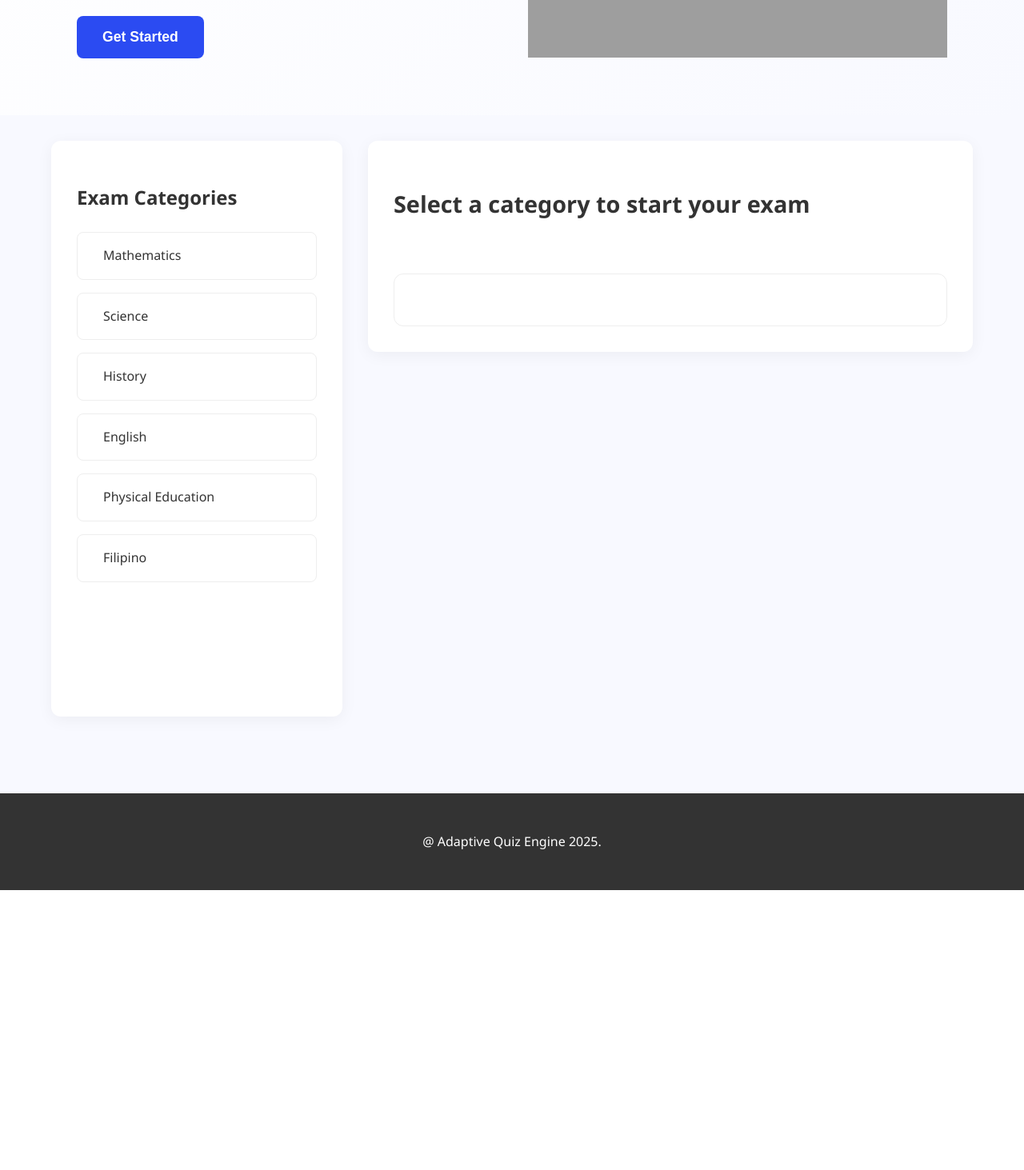
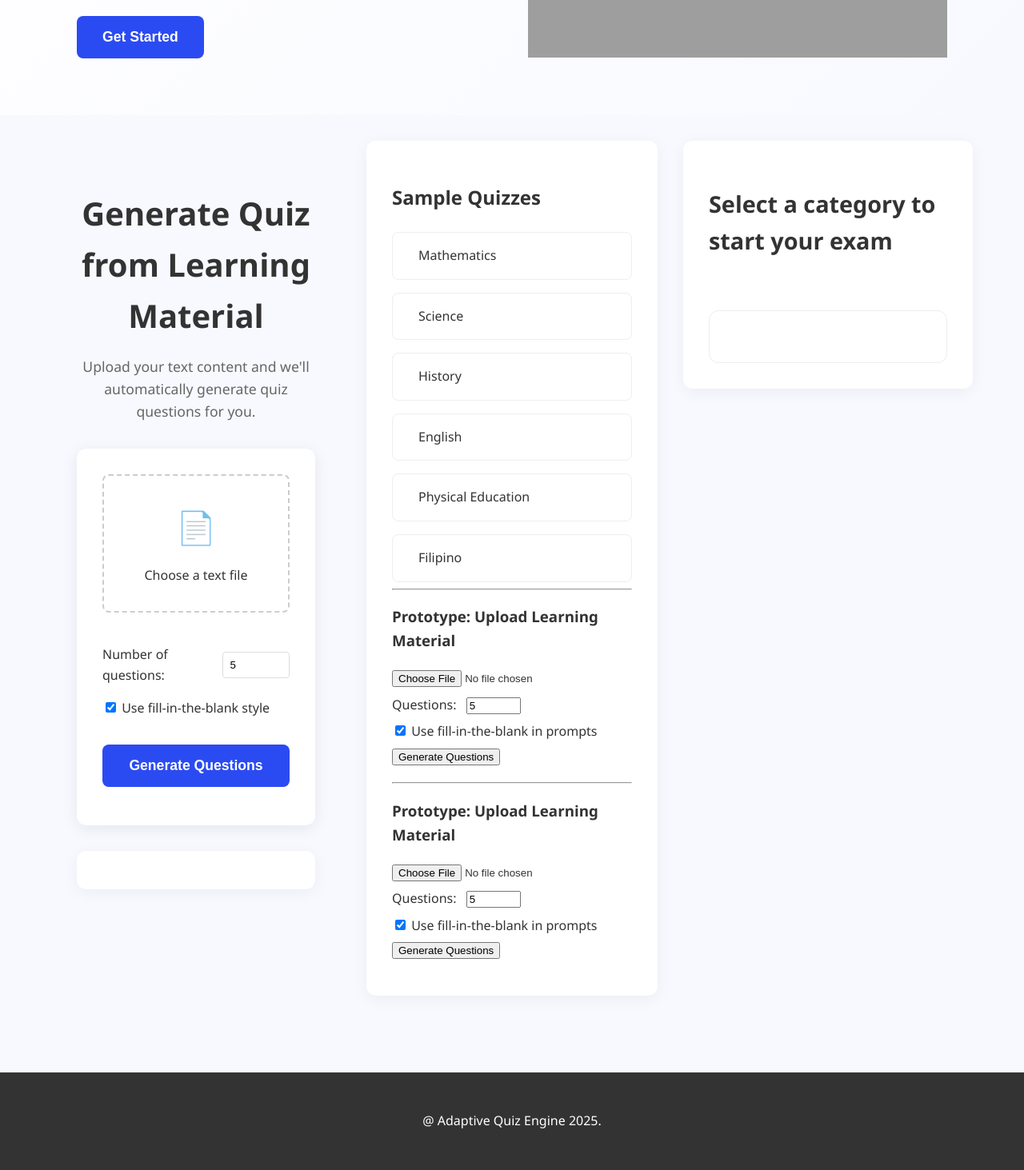
Before and after one commit to rosemariearcangeles/CPT---11-Avena-Cabuyao-Arcangeles, a PHP site: page / in a window 1280 px wide. Shown: the part 495-1958 px from the top of the page at 80% size. Before the commit the page ends 1608 px from the top, so only its background shows below. Run offline with PHP 8.4, Linux system fonts and the light colour scheme; grey boxes are pictures that could not be loaded.

Commit message:
working on file upload function

```diff
--- a/Avena, Cabuyao, Arcangeles, with JS/quiz engine/index.html
+++ b/Avena, Cabuyao, Arcangeles, with JS/quiz engine/index.html
@@ -34,8 +34,54 @@
   </div>
 
   <div class="container">
+    <main class="main-content">
+      <!-- Main Upload Section -->
+      <div class="upload-section">
+        <h1>Generate Quiz from Learning Material</h1>
+        <p class="upload-description">Upload your text content and we'll automatically generate quiz questions for you.</p>
+
+        <div class="upload-card">
+          <div class="file-upload">
+            <label for="material-file" class="file-label">
+              <span class="upload-icon">📄</span>
+              <span>Choose a text file</span>
+              <input type="file" id="material-file" accept=".txt">
+            </label>
+          </div>
+
+          <div class="generation-options">
+            <div class="option-group">
+              <label for="num-questions">Number of questions:</label>
+              <input type="number" id="num-questions" value="5" min="1" max="20">
+            </div>
+            <div class="option-group">
+              <label>
+                <input type="checkbox" id="include-blank" checked>
+                Use fill-in-the-blank style
+              </label>
+            </div>
+            <button id="generate-btn" class="primary-button">Generate Questions</button>
+          </div>
+        </div>
+
+        <!-- Preview Section -->
+        <div id="generated-preview" class="preview-section"></div>
+        <button id="import-btn" class="import-button" style="display: none;">Start Quiz</button>
+      </div>
+
+      <!-- Quiz Section -->
+      <div class="exam-container" style="display: none;" id="quiz-section">
+        <form id="quiz-form">
+          <h2 id="quiz-title">Quiz from Your Material</h2>
+          <div id="quiz-questions" class="question-grid"></div>
+          <button type="submit" id="submit-btn" class="submit-button">Submit Answers</button>
+        </form>
+        <div id="quiz-result" class="result-card"></div>
+      </div>
+    </main>
+
     <aside class="sidebar">
-      <h2>Exam Categories</h2>
+      <h2>Sample Quizzes</h2>
       <div class="category-cards">
         <div class="category-card" onclick="loadQuiz('math')">
           <i class="category-icon math-icon"></i>
@@ -62,6 +108,40 @@
           <span>Filipino</span>
         </div>
       </div>
+
+      <hr />
+      <h3>Prototype: Upload Learning Material</h3>
+      <div id="uploader-panel">
+        <input type="file" id="material-file" accept=".txt" />
+        <div style="margin-top:8px;">
+          <label for="num-questions">Questions:</label>
+          <input id="num-questions" type="number" value="5" min="1" max="20" style="width:60px; margin-left:8px;" />
+        </div>
+        <div style="margin-top:8px;">
+          <label><input type="checkbox" id="include-blank" checked /> Use fill-in-the-blank in prompts</label>
+        </div>
+        <button id="generate-btn" style="margin-top:8px;">Generate Questions</button>
+
+        <div id="generated-preview" style="margin-top:12px; max-height:220px; overflow:auto; font-size:0.95rem;"></div>
+        <button id="import-btn" style="display:none; margin-top:8px;">Import to Quiz</button>
+      </div>
+
+      <hr />
+      <h3>Prototype: Upload Learning Material</h3>
+      <div id="uploader-panel">
+        <input type="file" id="material-file" accept=".txt" />
+        <div style="margin-top:8px;">
+          <label for="num-questions">Questions:</label>
+          <input id="num-questions" type="number" value="5" min="1" max="20" style="width:60px; margin-left:8px;" />
+        </div>
+        <div style="margin-top:8px;">
+          <label><input type="checkbox" id="include-blank" checked /> Use fill-in-the-blank in prompts</label>
+        </div>
+        <button id="generate-btn" style="margin-top:8px;">Generate Questions</button>
+
+        <div id="generated-preview" style="margin-top:12px; max-height:220px; overflow:auto; font-size:0.95rem;"></div>
+        <button id="import-btn" style="display:none; margin-top:8px;">Import to Quiz</button>
+      </div>
     </aside>
     <main class="main-content">
       <div class="exam-container">
--- a/Avena, Cabuyao, Arcangeles, with JS/quiz engine/script.js
+++ b/Avena, Cabuyao, Arcangeles, with JS/quiz engine/script.js
@@ -1,3 +1,6 @@
+let uploadedText = '';
+let generatedQuestions = [];
+
 const quizzes = {
   math: [
     {
@@ -185,3 +188,169 @@ function showResult() {
     document.getElementById('quiz-result').innerHTML += `<button onclick="loadQuiz('${currentCategory}')">Try Again</button>`;
   }
 }
+
+// File upload and question generation handling
+// Helper functions for question generation
+function generateQuestionsFromText(text, numQuestions = 5, includeBlank = true) {
+  if (!text || text.trim().length === 0) return [];
+
+  // Basic sentence splitting
+  const sentences = text.split(/[.!?][\s\n]+/).map(s => s.trim()).filter(s => s.length > 20);
+  const candidates = sentences.slice(0, Math.max(numQuestions, sentences.length));
+
+  // Simple word extraction
+  const words = text.toLowerCase()
+    .replace(/[\n\r]/g, ' ')
+    .split(/[^a-z]+/)
+    .filter(w => w.length > 3);
+
+  const questions = [];
+  for (let i = 0; i < Math.min(numQuestions, candidates.length); i++) {
+    const sent = candidates[i];
+    // Find the longest word as keyword (simple approach)
+    const keyword = sent.split(/\s+/)
+      .map(w => w.replace(/[^a-zA-Z]/g, ''))
+      .filter(w => w.length > 3)
+      .sort((a, b) => b.length - a.length)[0];
+
+    if (!keyword) continue;
+
+    const blankSentence = includeBlank
+      ? sent.replace(new RegExp(keyword, 'i'), '_____')
+      : sent;
+
+    // Generate distractors from other words
+    const otherWords = words.filter(w => w !== keyword.toLowerCase());
+    const distractors = otherWords
+      .sort(() => Math.random() - 0.5)
+      .slice(0, 3);
+
+    questions.push({
+      question: `Fill in: ${blankSentence}`,
+      options: shuffleArray([keyword, ...distractors]),
+      answer: keyword
+    });
+  }
+
+  return questions;
+}
+
+function renderGeneratedPreview(list) {
+  const container = document.getElementById('generated-preview');
+  const importBtn = document.getElementById('import-btn');
+  container.innerHTML = '';
+
+  if (!list || list.length === 0) {
+    container.innerHTML = `
+      <div class="preview-message">
+        <p>No questions could be generated. Try uploading different text with more complete sentences.</p>
+      </div>
+    `;
+    importBtn.style.display = 'none';
+    return;
+  }
+
+  list.forEach((q, idx) => {
+    const div = document.createElement('div');
+    div.className = 'question-preview';
+    div.innerHTML = `
+      <h3>Question ${idx + 1}</h3>
+      <p class="question-text">${q.question}</p>
+      <div class="options-list">
+        ${q.options.map(opt => `
+          <div class="option-item">
+            <span class="option-marker">•</span>
+            ${opt}
+          </div>
+        `).join('')}
+      </div>
+    `;
+    container.appendChild(div);
+  });
+
+  // Show import button with counter
+  importBtn.style.display = 'block';
+  importBtn.textContent = `Start Quiz (${list.length} questions)`;
+
+  // Scroll preview into view
+  container.scrollIntoView({ behavior: 'smooth', block: 'nearest' });
+}
+
+function shuffleArray(arr) {
+  const array = [...arr];
+  for (let i = array.length - 1; i > 0; i--) {
+    const j = Math.floor(Math.random() * (i + 1));
+    [array[i], array[j]] = [array[j], array[i]];
+  }
+  return array;
+}
+
+document.getElementById('generate-btn').addEventListener('click', () => {
+  const fileInput = document.getElementById('material-file');
+  const generateBtn = document.getElementById('generate-btn');
+  const num = parseInt(document.getElementById('num-questions').value || '5', 10);
+  const includeBlank = document.getElementById('include-blank').checked;
+
+  // Basic validation
+  if (fileInput.files.length === 0) {
+    alert('Please choose a .txt file with learning material.');
+    return;
+  }
+
+  const file = fileInput.files[0];
+  // Add file size check (1MB limit)
+  if (file.size > 1024 * 1024) {
+    alert('File is too large. Please choose a file under 1MB.');
+    return;
+  }
+
+  // Show loading state
+  generateBtn.disabled = true;
+  generateBtn.textContent = 'Generating...';
+
+  const reader = new FileReader();
+  reader.onload = (e) => {
+    try {
+      const text = String(e.target.result || '');
+      if (!text.trim()) {
+        throw new Error('File appears to be empty.');
+      }
+      uploadedText = text;
+      generatedQuestions = generateQuestionsFromText(uploadedText, num, includeBlank);
+      renderGeneratedPreview(generatedQuestions);
+    } catch (error) {
+      alert(error.message || 'Failed to process file. Please try again.');
+      document.getElementById('generated-preview').innerHTML = '';
+    } finally {
+      // Reset button state
+      generateBtn.disabled = false;
+      generateBtn.textContent = 'Generate Questions';
+    }
+  };
+
+  reader.onerror = () => {
+    alert('Failed to read file. Please try again.');
+    generateBtn.disabled = false;
+    generateBtn.textContent = 'Generate Questions';
+  };
+
+  reader.readAsText(file);
+});
+
+// Handle importing generated questions into the quiz
+document.getElementById('import-btn').addEventListener('click', () => {
+  if (!generatedQuestions || generatedQuestions.length === 0) return;
+
+  currentQuiz = generatedQuestions;
+  currentCategory = 'Generated Quiz';
+  userAnswers = [];
+
+  document.getElementById('quiz-title').textContent = `Quiz: ${currentCategory}`;
+  renderQuestions();
+  document.getElementById('submit-btn').style.display = 'block';
+  document.getElementById('quiz-result').innerHTML = '';
+
+  // Clear preview and hide import button
+  document.getElementById('generated-preview').innerHTML = '';
+  document.getElementById('import-btn').style.display = 'none';
+});
--- a/Avena, Cabuyao, Arcangeles, with JS/quiz engine/style.css
+++ b/Avena, Cabuyao, Arcangeles, with JS/quiz engine/style.css
@@ -13,6 +13,147 @@ body {
   background: var(--background-color);
   color: var(--text-color);
   line-height: 1.6;
+}
+
+/* Upload Section Styles */
+.upload-section {
+  padding: 2rem;
+  max-width: 800px;
+  margin: 0 auto;
+}
+
+.upload-section h1 {
+  color: var(--text-color);
+  font-size: 2.5rem;
+  margin-bottom: 1rem;
+  text-align: center;
+}
+
+.upload-description {
+  text-align: center;
+  color: var(--light-text);
+  font-size: 1.1rem;
+  margin-bottom: 2rem;
+}
+
+.upload-card {
+  background: white;
+  border-radius: 12px;
+  padding: 2rem;
+  box-shadow: 0 4px 20px rgba(0,0,0,0.08);
+  margin-bottom: 2rem;
+}
+
+.file-upload {
+  text-align: center;
+  padding: 2rem;
+  border: 2px dashed #ccc;
+  border-radius: 8px;
+  margin-bottom: 1.5rem;
+  transition: all 0.3s;
+}
+
+.file-upload:hover {
+  border-color: var(--primary-color);
+  background: #f8f9ff;
+}
+
+.file-label {
+  cursor: pointer;
+  display: flex;
+  flex-direction: column;
+  align-items: center;
+  gap: 0.5rem;
+}
+
+.upload-icon {
+  font-size: 2.5rem;
+  margin-bottom: 0.5rem;
+}
+
+.file-label input[type="file"] {
+  display: none;
+}
+
+.generation-options {
+  display: grid;
+  gap: 1rem;
+  padding: 1rem 0;
+}
+
+.option-group {
+  display: flex;
+  align-items: center;
+  gap: 1rem;
+}
+
+.option-group input[type="number"] {
+  width: 80px;
+  padding: 0.5rem;
+  border: 1px solid #ddd;
+  border-radius: 4px;
+}
+
+.primary-button {
+  background: var(--primary-color);
+  color: white;
+  border: none;
+  padding: 1rem 2rem;
+  border-radius: 8px;
+  font-size: 1.1rem;
+  font-weight: 600;
+  cursor: pointer;
+  transition: transform 0.2s;
+  width: 100%;
+  margin-top: 1rem;
+}
+
+.primary-button:hover {
+  transform: translateY(-2px);
+}
+
+.primary-button:disabled {
+  background: #ccc;
+  cursor: not-allowed;
+  transform: none;
+}
+
+.preview-section {
+  background: white;
+  border-radius: 12px;
+  padding: 1.5rem;
+  margin-top: 2rem;
+  box-shadow: 0 4px 20px rgba(0,0,0,0.05);
+  max-height: 400px;
+  overflow-y: auto;
+}
+
+.preview-section .question-preview {
+  padding: 1rem;
+  border-bottom: 1px solid #eee;
+}
+
+.preview-section .question-preview:last-child {
+  border-bottom: none;
+}
+
+.import-button {
+  background: var(--accent-color);
+  color: white;
+  border: none;
+  padding: 1rem 3rem;
+  border-radius: 8px;
+  font-size: 1.2rem;
+  font-weight: 600;
+  cursor: pointer;
+  transition: all 0.3s;
+  display: block;
+  margin: 2rem auto;
+}
+
+.import-button:hover {
+  transform: translateY(-2px);
+  box-shadow: 0 4px 15px rgba(255,107,53,0.2);
 }
 
 .navbar {
```
